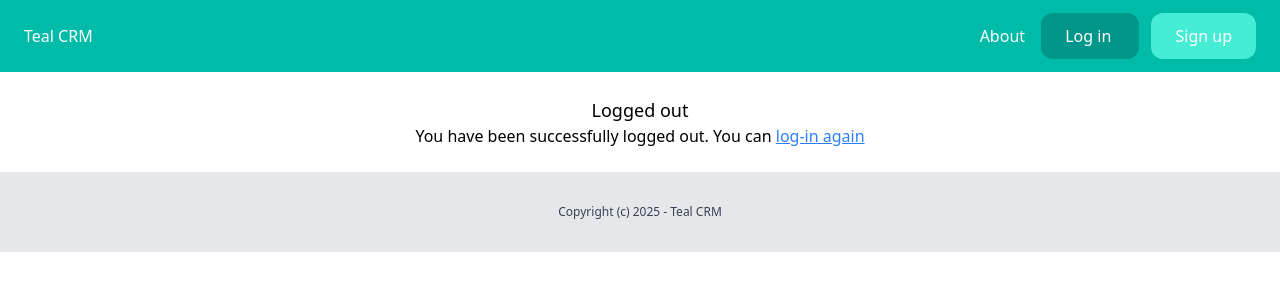
After one commit to Solidarov/django-crm, a Django app: page /users/log-out/ in a window 1280 px wide. The commit adds this page. Shown: the top 300 px of the page. Run offline with Django 5.2, Linux system fonts and the light colour scheme; the visitor is signed in with stand-in values (Sample User, id 1).

Commit message:
Add log out functionality
	- Add user_login view in userprofile.views
	- Add template at 'userprofile/logout.html'
	- Add logout route in userprofile.urls
	- Update links in 'core/base.html' template
	- Update variable in crm_core.settings

```diff
--- a/core/templates/core/base.html
+++ b/core/templates/core/base.html
@@ -16,12 +16,18 @@
             <a href="{% url 'core:about' %}" class="text-white">
                 About
             </a>
+            {% if not request.user.is_authenticated %}
               <a href="{% url 'userprofile:login' %}" class="py-3 px-6 bg-teal-600 rounded-xl text-white">
                   Log in
               </a>
               <a href="{% url 'userprofile:signup' %}" class="py-3 px-6 bg-teal-300 rounded-xl text-white">
                   Sign up
               </a>
+            {% else %}
+              <a href="{% url 'userprofile:logout' %}" class="py-3 px-6 bg-red-600 rounded-xl text-white">
+                Log Out
+              </a>
+            {% endif %}
         </div>
     </nav>
 
--- a/crm_core/settings.py
+++ b/crm_core/settings.py
@@ -31,7 +31,7 @@ DEBUG = config('DEBUG', default=False, cast=bool)
 ALLOWED_HOSTS = config('ALLOWED_HOSTS', cast=Csv(), default='')
 
 LOGIN_REDIRECT_URL = '/dashboard/'
-LOGIN_URL = 'login'
+LOGIN_URL = 'userprofile:login'
 LOGOUT_REDIRECT_URL = '/'
 
 # Application definition
--- /dev/null
+++ b/userprofile/templates/userprofile/logout.html
@@ -0,0 +1,15 @@
+{% extends 'core/base.html' %}
+
+{% block title %}Log Out{% endblock %}
+
+{% block content %}
+    <h1 class="text-center text-lg">
+        Logged out
+    </h1>
+    <p class="text-center">
+        You have been successfully logged out. You can
+        <a href="{% url 'userprofile:login' %}">
+            <u class="text-blue-500 hover:text-blue-700">log-in again</u>
+        </a>
+    </p>
+{% endblock %}
--- a/userprofile/urls.py
+++ b/userprofile/urls.py
@@ -8,4 +8,5 @@ app_name = 'userprofile'
 urlpatterns = [
     path('sign-up/', user_views.signup, name='signup'),
     path('log-in/', views.LoginView.as_view(template_name='userprofile/login.html'), name='login'),
+    path('log-out/', user_views.user_logout, name='logout'),
 ]
--- a/userprofile/views.py
+++ b/userprofile/views.py
@@ -1,5 +1,7 @@
 from django.shortcuts import render, redirect
 from django.contrib.auth.forms import UserCreationForm
+from django.contrib.auth import logout
+from django.contrib.auth.decorators import login_required
 
 from userprofile.models import UserProfile
 
@@ -27,3 +29,8 @@ with <i>UserCreationForm</i> as 'form'.
                   {
                     'form': form,
                   },)
+
+@login_required
+def user_logout(request):
+    logout(request)
+    return render(request, 'userprofile/logout.html')
```
Lines whose indentation alone changed are shown as unchanged.
